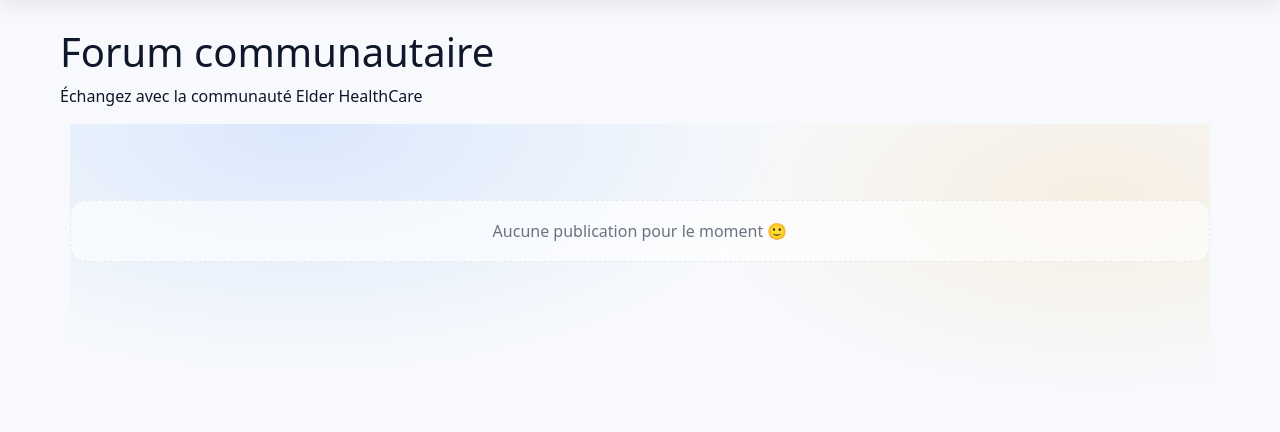
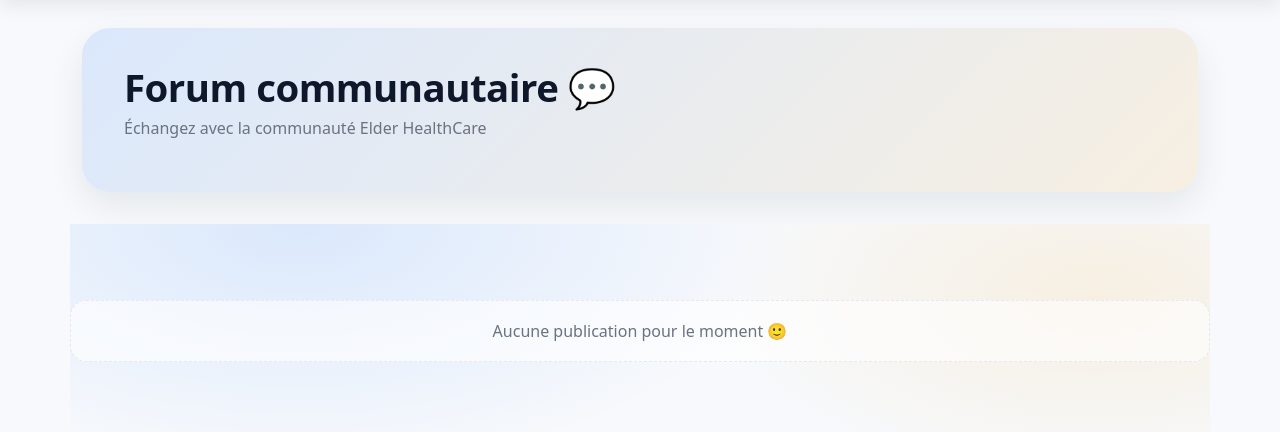
Before and after one commit to Jozeeeph/ElderHealthDashboard, a Symfony app: template templates/FrontOffice/forum/index.html.twig in a window 1280 px wide. Shown: the part 84-516 px from the top of the page. Before the commit the page ends 407 px from the top, so only its background shows below. Run offline with Twig, Linux system fonts and the light colour scheme; the template is opened without the code that fills it, so the values that code supplies are empty; some libraries are stand-ins or nearby versions.

Commit message:
fixes done

```diff
--- a/public/css/forum.css
+++ b/public/css/forum.css
@@ -107,14 +107,15 @@
     background: rgba(107, 114, 128, .12);
     border-color: rgba(107, 114, 128, .25);
 }
-.badge-color{
-  display:inline-block;
-  width:12px;
-  height:12px;
-  border-radius:50%;
-  vertical-align:middle;
-  border:2px solid rgba(255,255,255,0.7);
-  box-shadow: 0 0 0 2px rgba(0,0,0,0.08);
+
+.badge-color {
+    display: inline-block;
+    width: 12px;
+    height: 12px;
+    border-radius: 50%;
+    vertical-align: middle;
+    border: 2px solid rgba(255, 255, 255, 0.7);
+    box-shadow: 0 0 0 2px rgba(0, 0, 0, 0.08);
 }
 
 
@@ -234,43 +235,96 @@
     background: #fff;
 }
 
-.page-wrap{
+.page-wrap {
     min-height: calc(100vh - 80px);
     background: #f7f9fc;
     padding: 32px 12px;
 }
 
-.form-card{
+.form-card {
     max-width: 900px;
     margin: 0 auto;
     background: #fff;
     border-radius: 20px;
     padding: 24px;
-  box-shadow: 0 14px 36px rgba(15,23,42,.1);
+    box-shadow: 0 14px 36px rgba(15, 23, 42, .1);
 }
 
-.form-card__header{
+.form-card__header {
     margin-bottom: 20px;
 }
 
-.brand__title{
+.brand__title {
     font-weight: 900;
     margin: 0;
 }
 
-.brand__subtitle{
+.brand__subtitle {
     color: #6b7280;
 }
 
-.actions{
+.actions {
     display: flex;
     gap: 12px;
     justify-content: flex-end;
     margin-top: 16px;
 }
 
-.btn-primary-ehc{
+.btn-primary-ehc {
     border-radius: 999px;
     padding: 10px 18px;
     font-weight: 700;
 }
+
+.forum-hero {
+    margin-bottom: 32px;
+}
+
+.forum-hero-card {
+    background: linear-gradient(135deg,
+            rgba(13, 110, 253, 0.12),
+            rgba(245, 166, 35, 0.12));
+    border-radius: 28px;
+    padding: 36px 42px;
+    box-shadow: 0 14px 36px rgba(15, 23, 42, .08);
+}
+
+.forum-hero-content {
+    display: flex;
+    justify-content: space-between;
+    align-items: center;
+    flex-wrap: wrap;
+    gap: 20px;
+}
+
+.forum-hero-title {
+    font-weight: 900;
+    font-size: 2.4rem;
+    margin: 0;
+    letter-spacing: -0.5px;
+}
+
+.forum-hero-subtitle {
+    color: var(--muted);
+    font-size: 1rem;
+    margin-top: 6px;
+}
+
+/* HERO BUTTON */
+
+.btn-hero {
+    background: linear-gradient(90deg, var(--brand-blue), #4c8cff);
+    border: none;
+    padding: 12px 22px;
+    font-weight: 800;
+    color: white;
+    box-shadow: 0 10px 26px rgba(13, 110, 253, .25);
+    display: inline-flex;
+    align-items: center;
+    gap: 8px;
+}
+
+.btn-hero:hover {
+    filter: brightness(.97);
+    color: white;
+}
--- a/src/Controller/ForumPostController.php
+++ b/src/Controller/ForumPostController.php
@@ -65,7 +65,7 @@ class ForumPostController extends AbstractController
             $em->persist($post);
             $em->flush();
 
-            return $this->redirectToRoute('forum_post_forum_index'); // ✅ front forum page (adjust if needed)
+            return $this->redirectToRoute('forum_post_index');
         }
 
         return $this->render('BackOffice/forum_post/new.html.twig', [
--- a/templates/FrontOffice/forum/index.html.twig
+++ b/templates/FrontOffice/forum/index.html.twig
@@ -3,13 +3,16 @@
 	<head>
 		<meta charset="UTF-8">
 		<title>Forum communautaire</title>
-  <meta name="viewport" content="width=device-width, initial-scale=1">
+		<meta
+		name="viewport" content="width=device-width, initial-scale=1">
 
 		{# Bootstrap CSS #}
-  <link href="https://cdn.jsdelivr.net/npm/bootstrap@5.3.2/dist/css/bootstrap.min.css" rel="stylesheet">
+		<link
+		href="https://cdn.jsdelivr.net/npm/bootstrap@5.3.2/dist/css/bootstrap.min.css" rel="stylesheet">
 
 		{# Bootstrap Icons #}
-  <link href="https://cdn.jsdelivr.net/npm/bootstrap-icons/font/bootstrap-icons.css" rel="stylesheet">
+		<link
+		href="https://cdn.jsdelivr.net/npm/bootstrap-icons/font/bootstrap-icons.css" rel="stylesheet">
 
 		{# Your CSS #}
 		<link rel="stylesheet" href="{{ asset('css/patient.css') }}">
@@ -18,38 +21,47 @@
 
 	<body>
 
-<div class="patient-app forum-page">
+		<div
+			class="patient-app forum-page">
 
 			{# HEADER #}
 			{% include 'FrontOffice/patient/_header.html.twig' %}
 
-  <main class="patient-main">
+			<main
+				class="patient-main">
 
 				<!-- HERO -->
-    <section class="forum-hero">
-      <div class="forum-hero__inner">
+				<section class="forum-hero container">
+					<div class="forum-hero-card">
+
+						<div class="forum-hero-content">
 							<div>
-          <h1>Forum communautaire</h1>
-          <p>Échangez avec la communauté Elder HealthCare</p>
+								<h1 class="forum-hero-title">
+									Forum communautaire 💬
+								</h1>
+								<p class="forum-hero-subtitle">
+									Échangez avec la communauté Elder HealthCare
+								</p>
 							</div>
 
 							{% if app.user %}
-          <button
-            class="btn btn-primary rounded-pill px-4"
-            data-bs-toggle="modal"
-            data-bs-target="#newPostModal">
+								<button class="btn btn-hero rounded-pill" data-bs-toggle="modal" data-bs-target="#newPostModal">
 									<i class="bi bi-plus-circle"></i>
 									Nouvelle publication
 								</button>
 							{% endif %}
 						</div>
+
+					</div>
 				</section>
+
 
 				<!-- POSTS -->
 				<div class="forum-wrap container">
 
 					{% for post in posts %}
-        <article class="post-card">
+						<article
+							class="post-card">
 
 							<!-- TOP -->
 							<header class="post-card__top">
@@ -75,26 +87,21 @@
 
 								{% if post.imageName %}
 									<div class="post-image-wrapper mt-3">
-                <img
-                  src="{{ asset('uploads/posts/' ~ post.imageName) }}"
-                  class="post-image"
-                  alt="Image du post">
+										<img src="{{ asset('uploads/posts/' ~ post.imageName) }}" class="post-image" alt="Image du post">
 									</div>
 								{% endif %}
 							</div>
 
 							<!-- ACTIONS -->
 							<div class="actions">
-            <button
-              class="btn btn-outline-primary btn-pill"
-              data-bs-toggle="modal"
-              data-bs-target="#commentModal-{{ post.id }}">
+								<button class="btn btn-outline-primary btn-pill" data-bs-toggle="modal" data-bs-target="#commentModal-{{ post.id }}">
 									<i class="bi bi-chat"></i>
 									Ajouter un commentaire
 								</button>
 
 								<span class="btn-pill text-muted">
-              {{ post.commentaires|length }} commentaires
+									{{ post.commentaires|length }}
+									commentaires
 								</span>
 							</div>
 
--- a/templates/FrontOffice/patient/_header.html.twig
+++ b/templates/FrontOffice/patient/_header.html.twig
@@ -15,7 +15,7 @@
 
 		<!-- NAV -->
 		<nav class="top-nav">
-			<a class="{{ currentRoute == 'app_patient' ? 'active' }}">
+			<a href="{{ path('app_patient_interfce') }}" class="{{ currentRoute == 'app_patient' ? 'active' }}">
 				Accueil
 			</a>
 
```
Also changed, not shown: public/uploads/events/dsdg-698be5c7b3ee3.jpg (added), public/uploads/posts/dsdg-698be4afbf58e.jpg (added), public/uploads/posts/dsdg-698be5dfa1a4d.jpg (added), public/uploads/posts/home-698be4d187194.jpg (added), public/uploads/posts/home-698be5499d405.jpg (added), public/uploads/posts/home-698be64462d88.jpg (added). Lines whose indentation alone changed are shown as unchanged.
